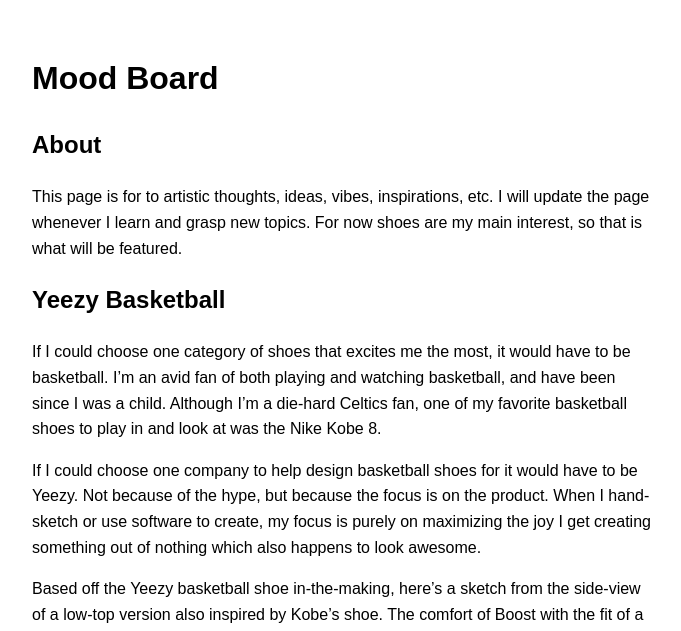
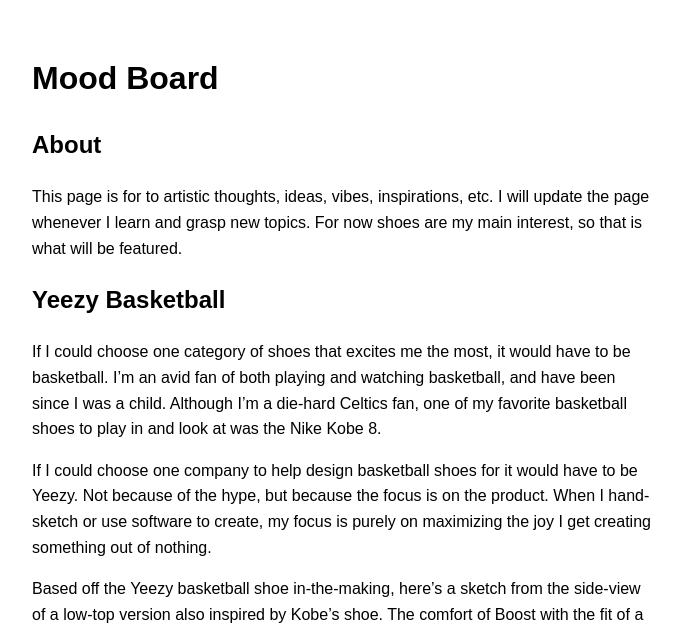
Before and after one commit to kulkarohan/portfolio, a Jekyll site: the page built from moodboard/index.md, in a window 1280 px wide. Shown: the top 631 px of the page, without its empty margins (296-977 px from the left). Built offline with Jekyll 4.4.1, drawn with Linux system fonts in a browser that asks for light colours; our own code applies the rules of GitHub Pages for plain Markdown files; some of the changed text lies outside the part shown.

Commit message:
Update index.md

```diff
--- a/moodboard/index.md
+++ b/moodboard/index.md
@@ -8,14 +8,14 @@ This page is for to artistic thoughts, ideas, vibes, inspirations, etc. I will u
 
 If I could choose one category of shoes that excites me the most, it would have to be basketball. I'm an avid fan of both playing and watching basketball, and have been since I was a child. Although I'm a die-hard Celtics fan, one of my favorite basketball shoes to play in and look at was the Nike Kobe 8.
 
-If I could choose one company to help design basketball shoes for it would have to be Yeezy. Not because of the hype, but because the focus is on the product. When I hand-sketch or use software to create, my focus is purely on maximizing the joy I get creating something out of nothing which also happens to look awesome.
+If I could choose one company to help design basketball shoes for it would have to be Yeezy. Not because of the hype, but because the focus is on the product. When I hand-sketch or use software to create, my focus is purely on maximizing the joy I get creating something out of nothing.
 
 Based off the Yeezy basketball shoe in-the-making, here's a sketch from the side-view of a low-top version also inspired by Kobe's shoe. The comfort of Boost with the fit of a sleek, low-cut shoe would instantly be my favorite to rock on the court.
 
 ![](https://raw.githubusercontent.com/kulkarohan/kulkarohan.github.io/master/moodboard/images/yeezy_basketball.jpg)
 ![](https://raw.githubusercontent.com/kulkarohan/kulkarohan.github.io/master/moodboard/images/sketch_yeezy_basketball_low.jpg)
 
-**Note**: This sketch was hand-drawn on 8x11 notebook paper, you can tell I'm an _absolute_ beginner, and was also the very first one I drew. I plan on updating this page with sketches more designs and different angles.
+**Note**: This sketch was hand-drawn on 8x11 notebook paper, you can tell I'm an _absolute_ beginner, and was also the very first one I drew. I plan on updating this page with sketches and models containing alternative designs and angles.
 
-Also I've begun learning some technologies such
+I've begun learning some technologies such
 as [Krita](https://krita.org/en/) for drawing and [Autodesk Fusion 360](https://www.autodesk.com/products/fusion-360/overview) for modeling, but until I get more comfortable with those I'm sticking to the classic combination of pencil and paper.
```
